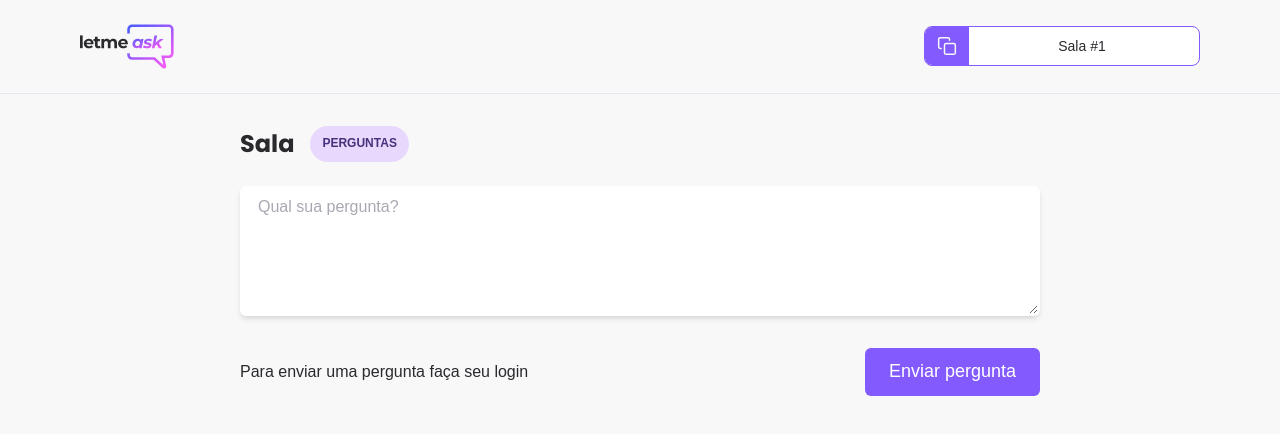
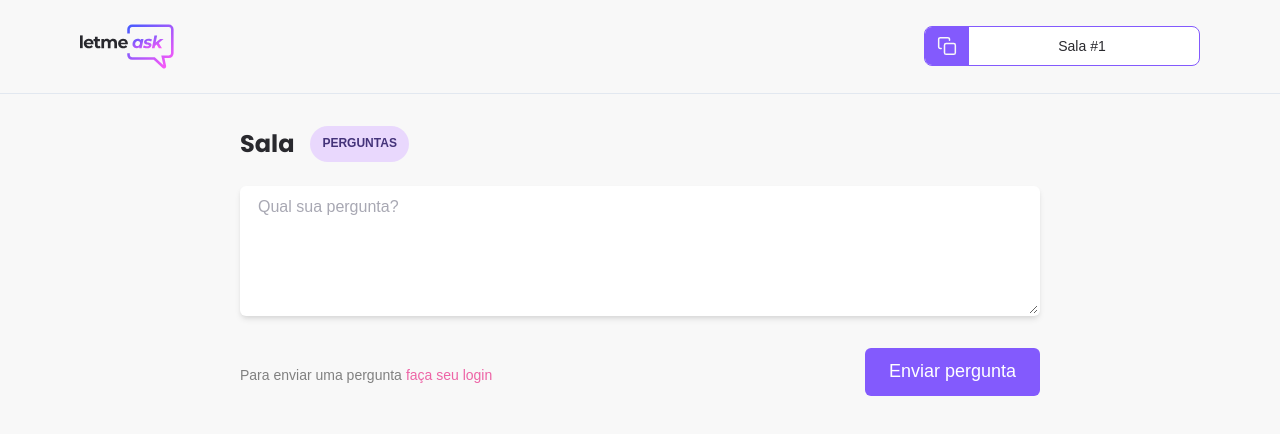
Before and after one commit to matheusburey/letmeask, a React (Vite) app: page /rooms/1 in a window 1280 px wide. Shown: the top 434 px of the page. Built offline with nearby package versions, Linux system fonts and the light colour scheme; no server answers; the database is empty.

Commit message:
refactor(pages/Room): alterartion style if not user
alterartion style to chakra if not user

```diff
--- a/src/pages/Room.tsx
+++ b/src/pages/Room.tsx
@@ -105,10 +105,18 @@ function Room() {
                 <span>{user.name}</span>
               </Flex>
             ) : (
-              <span>
-                Para enviar uma pergunta{" "}
-                <button type="button">faça seu login</button>
-              </span>
+              <Text fontSize="sm" align="center" pt="2" color="gray">
+                Para enviar uma pergunta
+                <Button
+                  w="auto"
+                  ml="1"
+                  fontSize="sm"
+                  color="pink.400"
+                  variant="link"
+                >
+                  faça seu login
+                </Button>
+              </Text>
             )}
             <Button w="auto">Enviar pergunta</Button>
           </Flex>
```
